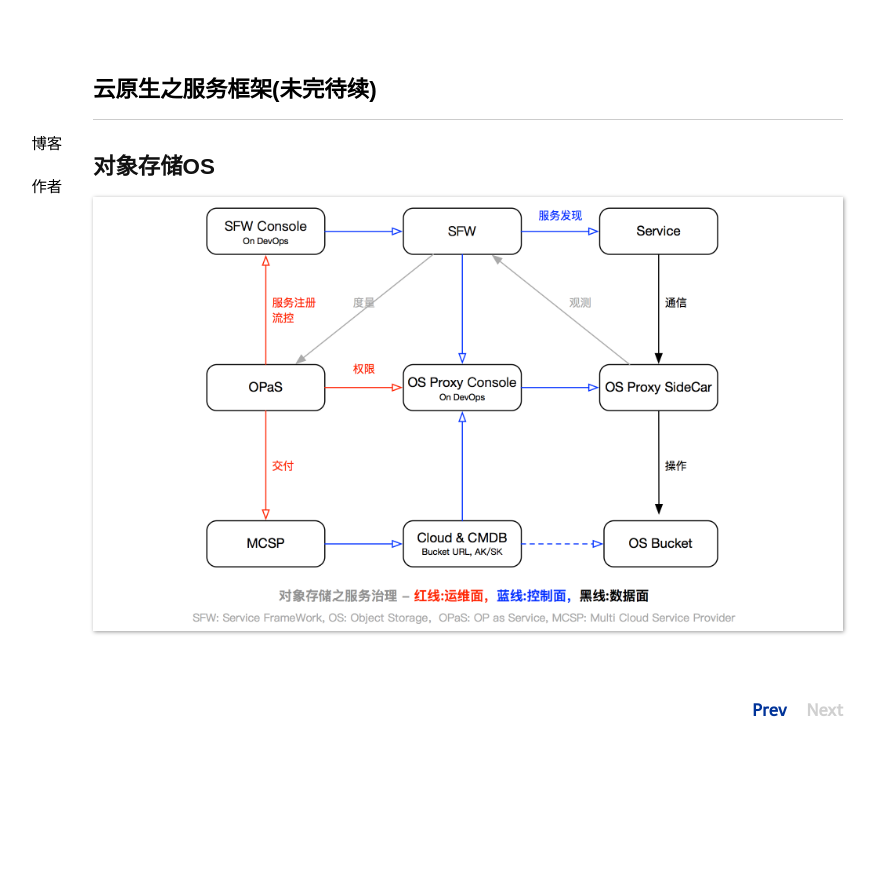
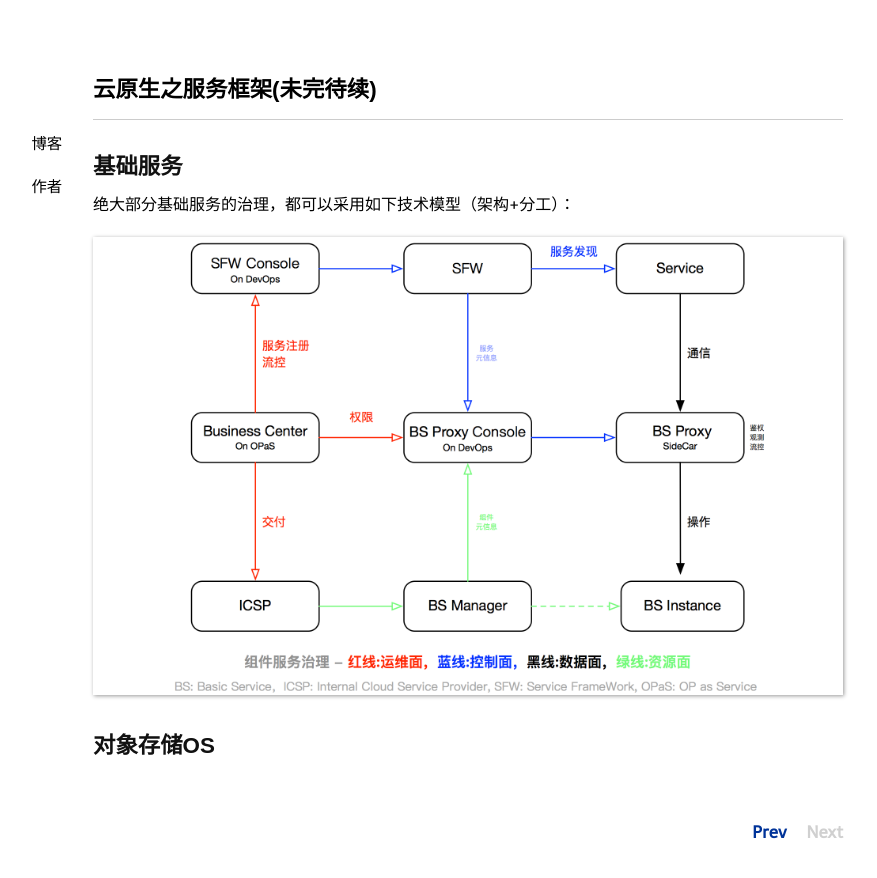
Before and after one commit to niean/niean.github.io, a Jekyll site: the page built from _posts/2022-09-13-cn-sfw.markdown, in a window 1280 px wide. Shown: the top 878 px of the page, without its empty margins (172-1049 px from the left). Built offline with Jekyll 4.4.1, drawn with Linux system fonts in a browser that asks for light colours; comment, search, counter and statistics services are not loaded.

Commit message:
集中提交

```diff
--- a/_posts/2020-03-15-op-tb.markdown
+++ b/_posts/2020-03-15-op-tb.markdown
@@ -767,6 +767,12 @@ Dev同学可能对分阶段认识有误区，可能会站在技术或代码开
 ------------------------------------------------------------------------------------------------------------
 
 ## 个人
+#### 2022.11.01 以正合以奇胜
+《孙子兵法·兵势篇》有曰："凡战者，以正合，以奇胜。故善出奇者，无穷如天地，不竭如江海"。正指的是常规部队，奇指的是预备队，常规部队上要能战平、再通过预备队胜出。
+
+结合当下，普通努力只能让你不落伍、更多努力才有可能胜出。
+
+
 #### 2022.10.07 时不我待
 人生最宝贵的，是时间。保守导致的浪费，也是不能接受的。时不我待，请珍惜第二个十年。
 
--- a/_posts/2020-11-18-tools-ccmp.markdown
+++ b/_posts/2020-11-18-tools-ccmp.markdown
@@ -203,3 +203,5 @@ tags:
     - 内部云平台：成本分摊更进一步就是二级云服务提供商CSP，对公司内部来说，技术人员只需要知道内部云平台、不需知道背后的一级商
     - 云服务选型：计费方式是否足够简单，也应该做为云服务选型的条件
     - 独立计费：费用总值通常取决于三要素，用量、单价、计费模式；将计费模式归一化后，独立计费就可以蜕化为用量、单价的对比，大大简化对账逻辑、不用再follow和打平多云厂商的计费模式
+    - 平台定位：预算管理平台的核心价值是度量、不是协同。预算提报经常需求线下沟通、协同，这个过程平台无法胜任、需要交给Excel，因此要求「从Excel中来、到Excel中去」。平台和Excel的交界面是，平台支持通过Excel导出数据、通过Excel导入数据
+    - 使用频次：预算管理平台使用频率很低，功能迭代基本按年计，因此尽量创造使用机会、增加输入
--- a/_posts/2022-09-13-cn-sfw.markdown
+++ b/_posts/2022-09-13-cn-sfw.markdown
@@ -6,5 +6,10 @@ tags:
   - cn
 ---
 
+## 基础服务
+绝大部分基础服务的治理，都可以采用如下技术模型（架构+分工）：
+
+![pict](https://raw.githubusercontent.com/niean/niean.github.io/master/images/20220913/sfw-universals.png)
+
+
 ## 对象存储OS
-![pict](https://raw.githubusercontent.com/niean/niean.github.io/master/images/20220913/sfw-os.png)
```
Also changed, not shown: images/20220913/sfw-universals.png (added), 1 other file.
